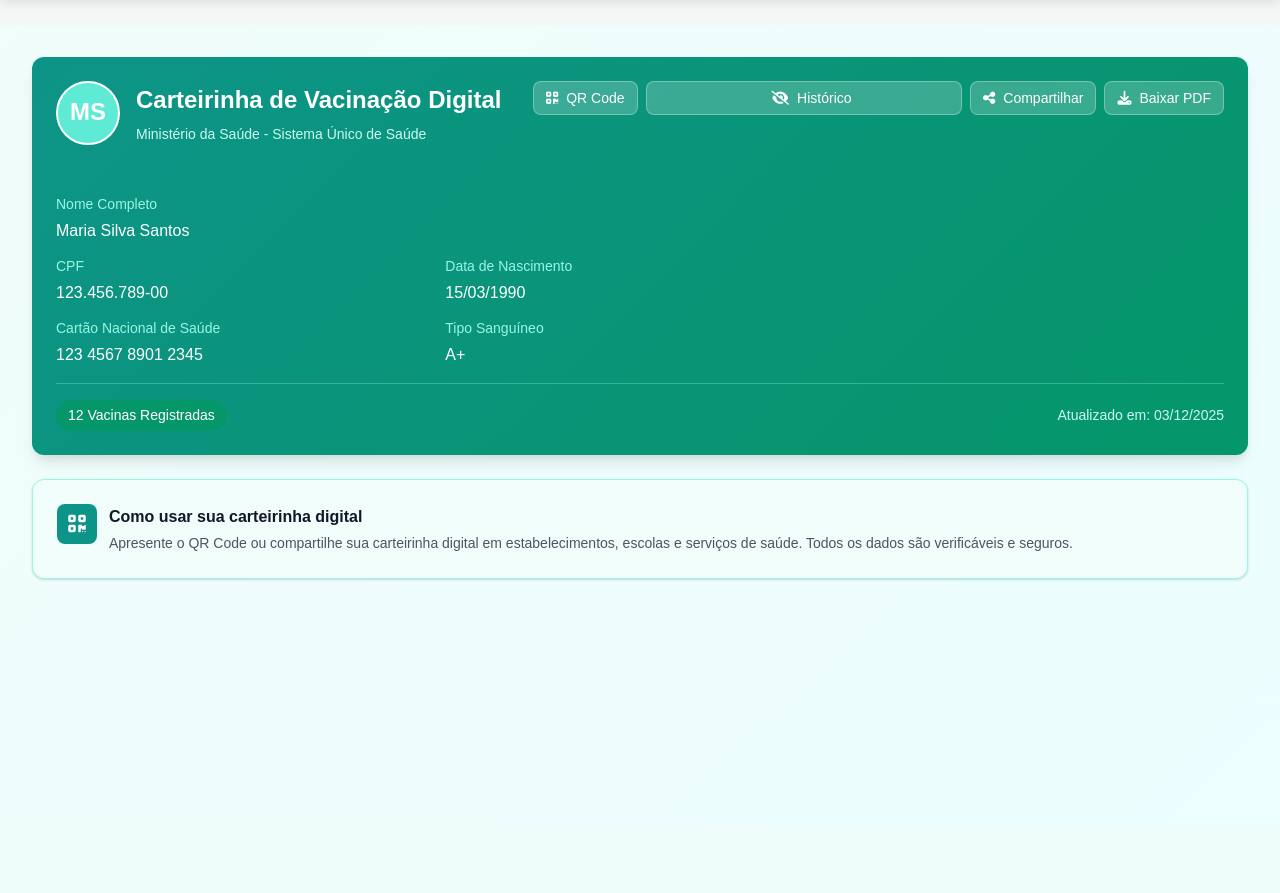
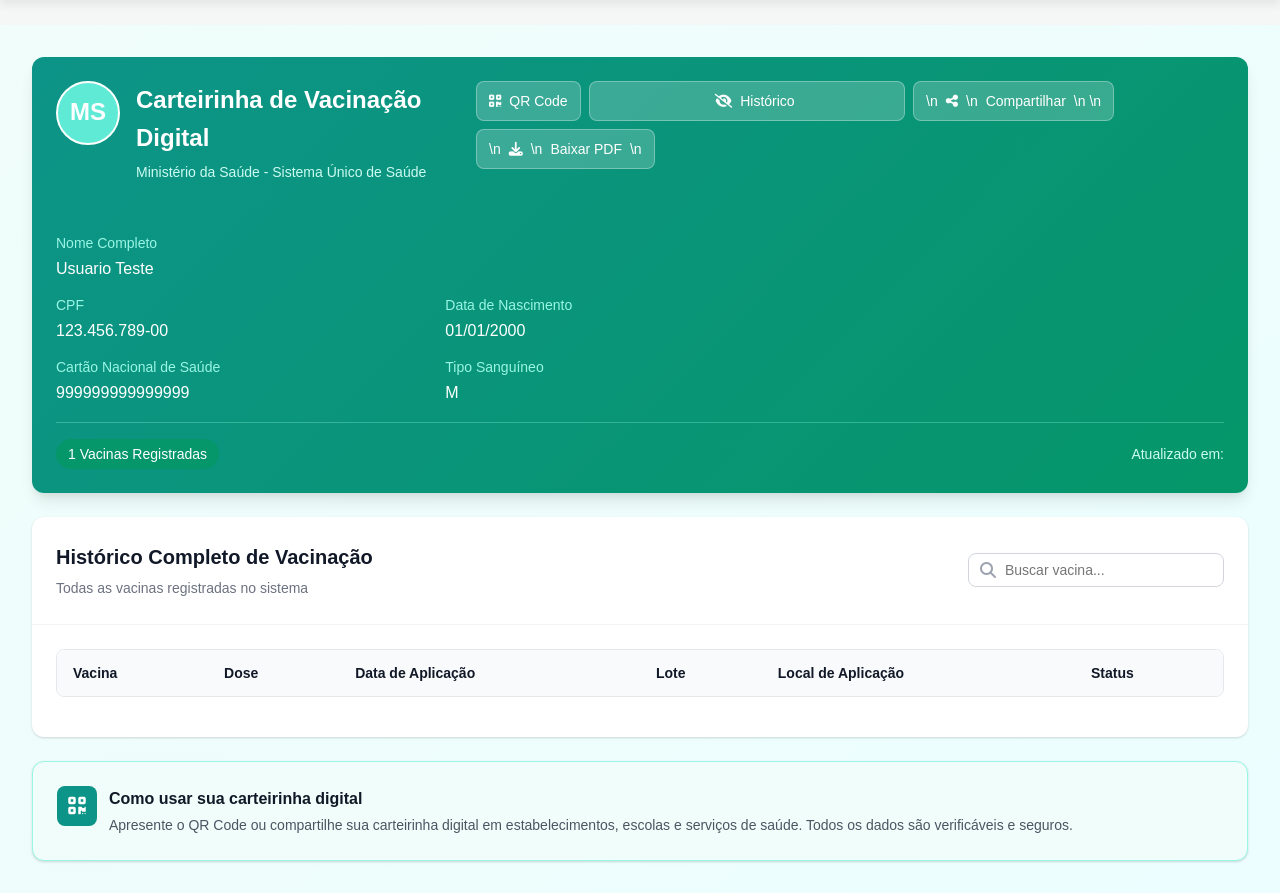
Before and after one commit to leofevife/sistema-gerenciador-de-carteira-de-vacinacao-digital, a Flask app: page /vaccine_card in a window 1280 px wide. Shown: the part 62-955 px from the top of the page. Before the commit the page ends 643 px from the top, so only its background shows below. Run offline with Flask 3, Linux system fonts and the light colour scheme; a user stored in the database is signed in; data comes from the database, SQL or seed files in the repository; both versions use the stored data as it was before the commit; tables that the repository leaves empty hold one stand-in row (values such as "Sample post"); lists and menus that the app fills with data are empty.

Commit message:
segunda versão, com funcionalidades ativas

```diff
--- a/backend/app.py
+++ b/backend/app.py
@@ -1,7 +1,11 @@
 import os
 from flask import Flask, render_template, request, redirect, url_for, session, flash
 from werkzeug.security import check_password_hash
-from database import init_db, find_user_by_cpf, add_user
+from database import init_db, find_user_by_cpf, add_user, find_user_by_id, get_user_vaccines
+import qrcode
+from io import BytesIO
+from weasyprint import HTML, CSS
+from flask import send_file
 
 # Configuração do Flask
 app = Flask(__name__,
@@ -114,15 +118,114 @@
 @app.route('/profile')
 @login_required
 def profile():
-    # Rota para a página de perfil
-    # Aqui você buscará os dados do usuário logado no banco de dados
-    return render_template('profile.html', user_name=session.get('user_name'))
+    user_id = session.get('user_id')
+    user = find_user_by_id(user_id)
+
+    if user:
+        user_data = dict(user)
+        # Formatar CPF para exibição (ex: 123.456.789-00)
+        user_data['cpf_formatted'] = f"{user_data['cpf'][:3]}.{user_data['cpf'][3:6]}.{user_data['cpf'][6:9]}-{user_data['cpf'][9:]}"
+
+        # Formatar data de nascimento (dob)
+        if user_data['dob']:
+            from datetime import datetime
+            user_data['dob_formatted'] = datetime.strptime(user_data['dob'], '%Y-%m-%d').strftime('%d/%m/%Y')
+
+        return render_template('profile.html', user=user_data)
+
+    flash('Usuário não encontrado.', 'danger')
+    return redirect(url_for('login'))
 
 @app.route('/vaccine_card')
 @login_required
 def vaccine_card():
-    # Rota para a carteira de vacinação
-    return render_template('vaccine_card.html')
+    user_id = session.get('user_id')
+    user = find_user_by_id(user_id)
+
+    if user:
+        user_data = dict(user)
+        user_data['cpf_formatted'] = f"{user_data['cpf'][:3]}.{user_data['cpf'][3:6]}.{user_data['cpf'][6:9]}-{user_data['cpf'][9:]}"
+        if user_data['dob']:
+            from datetime import datetime
+            user_data['dob_formatted'] = datetime.strptime(user_data['dob'], '%Y-%m-%d').strftime('%d/%m/%Y')
+
+        vaccines = get_user_vaccines(user_id)
+
+        # Formatar datas das vacinas
+        from datetime import datetime
+        for v in vaccines:
+            v['date_formatted'] = datetime.strptime(v['date_taken'], '%Y-%m-%d').strftime('%d/%m/%Y')
+            v['status'] = 'Aplicada' # Status fixo por enquanto
+
+        return render_template('vaccine_card.html', user=user_data, vaccines=vaccines)
+
+    flash('Usuário não encontrado.', 'danger')
+    return redirect(url_for('login'))
+
+@app.route('/generate_qr_code/<cpf>')
+@login_required
+def generate_qr_code(cpf):
+    # O conteúdo do QR Code será o CPF do usuário (ou um link seguro para a carteira)
+    qr_data = f"ImmunoTrack - CPF: {cpf}"
+
+    # Cria o objeto QR Code
+    qr = qrcode.QRCode(
+        version=1,
+        error_correction=qrcode.constants.ERROR_CORRECT_L,
+        box_size=10,
+        border=4,
+    )
+    qr.add_data(qr_data)
+    qr.make(fit=True)
+
+    # Cria a imagem do QR Code
+    img = qr.make_image(fill_color="black", back_color="white")
+
+    # Salva a imagem em um buffer de bytes
+    buffer = BytesIO()
+    img.save(buffer, format="PNG")
+    buffer.seek(0)
+
+    return send_file(buffer, mimetype='image/png', as_attachment=False)
+
+@app.route('/download_vaccine_card')
+@login_required
+def download_vaccine_card():
+    user_id = session.get('user_id')
+    user = find_user_by_id(user_id)
+
+    if not user:
+        flash('Usuário não encontrado.', 'danger')
+        return redirect(url_for('login'))
+
+    # Renderiza a página da carteira de vacinação para o PDF
+    # Reutiliza a lógica de busca de dados do usuário e vacinas
+    user_data = dict(user)
+    user_data['cpf_formatted'] = f"{user_data['cpf'][:3]}.{user_data['cpf'][3:6]}.{user_data['cpf'][6:9]}-{user_data['cpf'][9:]}"
+    if user_data['dob']:
+        from datetime import datetime
+        user_data['dob_formatted'] = datetime.strptime(user_data['dob'], '%Y-%m-%d').strftime('%d/%m/%Y')
+
+        vaccines = get_user_vaccines(user_id)
+
+        # Formatar datas das vacinas
+        from datetime import datetime
+        for v in vaccines:
+            v['date_formatted'] = datetime.strptime(v['date_taken'], '%Y-%m-%d').strftime('%d/%m/%Y')
+            v['status'] = 'Aplicada' # Status fixo por enquanto
+
+    # Renderiza o HTML da carteira de vacinação
+    html_content = render_template('vaccine_card.html', user=user_data, vaccines=vaccines, is_pdf=True)
+
+    # Converte o HTML para PDF usando WeasyPrint
+    pdf_buffer = BytesIO()
+    HTML(string=html_content).write_pdf(pdf_buffer)
+    pdf_buffer.seek(0)
+
+    return send_file(pdf_buffer,
+                     mimetype='application/pdf',
+                     as_attachment=True,
+                     download_name=f"carteira_vacinacao_{user['cpf']}.pdf")
 
 @app.route('/family')
 @login_required
--- a/frontend/static/js/history.js
+++ b/frontend/static/js/history.js
@@ -1,28 +1,190 @@
 // history_script.js
 
-// Dados das vacinas (mantidos conforme o seu input)
-const vaccineHistory = [
-    { id: 1, name: "COVID-19 (Pfizer)", dose: "1ª dose", date: "2021-05-15", batch: "FH7894", location: "UBS Centro - São Paulo/SP" },
-    { id: 2, name: "COVID-19 (Pfizer)", dose: "2ª dose", date: "2021-07-10", batch: "FH8123", location: "UBS Centro - São Paulo/SP" },
-    { id: 3, name: "COVID-19 (Pfizer)", dose: "3ª dose", date: "2022-01-20", batch: "FK2456", location: "UBS Vila Mariana - São Paulo/SP" },
-    { id: 4, name: "COVID-19 (Pfizer)", dose: "Reforço", date: "2025-05-20", batch: "FM9876", location: "Clínica Saúde Total - São Paulo/SP" },
-    { id: 5, name: "Gripe (Influenza)", dose: "Dose anual", date: "2025-09-15", batch: "GR2024", location: "UBS Jardim Paulista - São Paulo/SP" },
-    { id: 6, name: "Hepatite B", dose: "1ª dose", date: "2020-03-10", batch: "HB1234", location: "Hospital Municipal - São Paulo/SP" },
-    { id: 7, name: "Hepatite B", dose: "2ª dose", date: "2020-04-10", batch: "HB1235", location: "Hospital Municipal - São Paulo/SP" },
-    { id: 8, name: "Hepatite B", dose: "3ª dose", date: "2025-01-10", batch: "HB3456", location: "UBS Centro - São Paulo/SP" },
-    { id: 9, name: "Febre Amarela", dose: "Dose única", date: "2018-06-20", batch: "FA7890", location: "Centro de Vacinação - São Paulo/SP" },
-    { id: 10, name: "Tétano/Difteria (dT)", dose: "Reforço", date: "2019-08-15", batch: "TD4567", location: "UBS Vila Mariana - São Paulo/SP" },
-    { id: 11, name: "Tríplice Viral (Sarampo, Caxumba, Rubéola)", dose: "1ª dose", date: "1991-04-10", batch: "TV1990", location: "Hospital Infantil - São Paulo/SP" },
-    { id: 12, name: "Tríplice Viral (Sarampo, Caxumba, Rubéola)", dose: "2ª dose", date: "1996-03-15", batch: "TV1995", location: "UBS Centro - São Paulo/SP" }
-];
+// history.js
 
-let filteredData = [...vaccineHistory];
+// A lista de vacinas será carregada via Jinja no HTML
+let vaccineHistory = [];
+let filteredData = [];
 
-// Formatar data
-function formatDate(dateStr) {
-    const [year, month, day] = dateStr.split('-');
-    return `${day}/${month}/${year}`;
+// Função para carregar os dados das vacinas do HTML
+function loadVaccineData() {
+    const dataElement = document.getElementById('vaccine-data');
+    if (dataElement) {
+        try {
+            // O JSON é injetado no HTML pelo Flask
+            vaccineHistory = JSON.parse(dataElement.textContent);
+            filteredData = [...vaccineHistory];
+        } catch (e) {
+            console.error("Erro ao carregar dados das vacinas:", e);
+        }
+    }
 }
+
+// Renderizar tabela
+function renderTable(data) {
+    const tbody = document.getElementById('vaccineTableBody');
+    const footer = document.getElementById('tableFooter');
+
+    if (data.length === 0) {
+        tbody.innerHTML = `
+            <tr>
+                <td colspan="6" class="text-center empty-state">Nenhuma vacina encontrada</td>
+            </tr>
+        `;
+        footer.innerHTML = '';
+    } else {
+        tbody.innerHTML = data.map(vaccine => `
+            <tr onclick="showVaccineDetails(${vaccine.id})" style="cursor: pointer;">
+                <td class="vaccine-name">${vaccine.vaccine_name}</td>
+                <td>${vaccine.dose_number}ª Dose</td>
+                <td>${vaccine.date_formatted}</td>
+                <td><code class="batch-code">${vaccine.lote || 'N/A'}</code></td>
+                <td>${vaccine.local || 'N/A'}</td>
+                <td class="text-center">
+                    <span class="badge badge-applied">${vaccine.status}</span>
+                </td>
+            </tr>
+        `).join('');
+
+        footer.innerHTML = `Mostrando ${data.length} de ${vaccineHistory.length} vacina(s)`;
+    }
+}
+
+// Filtrar vacinas
+function filterVaccines() {
+    const searchTerm = document.getElementById('searchInput').value.toLowerCase();
+    filteredData = vaccineHistory.filter(vaccine =>
+        vaccine.vaccine_name.toLowerCase().includes(searchTerm)
+    );
+    renderTable(filteredData);
+}
+
+// Exibir detalhes da vacina (simulação de modal)
+function showVaccineDetails(id) {
+    const vaccine = vaccineHistory.find(v => v.id === id);
+    if (vaccine) {
+        alert(\`Detalhes da Vacina:
+Vacina: \${vaccine.vaccine_name}
+Dose: \${vaccine.dose_number}ª Dose
+Data: \${vaccine.date_formatted}
+Lote: \${vaccine.lote || 'N/A'}
+Local: \${vaccine.local || 'N/A'}
+Status: \${vaccine.status}\`);
+    }
+}
+
+// Toggle QR Code
+function toggleQR() {
+    const qrContainer = document.getElementById('qrContainer');
+    const qrImage = document.getElementById('qrImage');
+    const userCpf = document.querySelector('[data-user-cpf]').dataset.userCpf;
+
+    if (qrContainer.style.display === 'none' || qrContainer.style.display === '') {
+        // Se estiver oculto, mostra e carrega a imagem do QR Code
+        qrContainer.style.display = 'flex';
+        // A URL para o QR Code é gerada pelo Flask
+        qrImage.src = \`/generate_qr_code/\${userCpf}\`;
+    } else {
+        // Se estiver visível, oculta
+        qrContainer.style.display = 'none';
+    }
+}
+
+// FUNÇÃO ALTERADA: Inclui atualização de ícone/texto e rolagem
+function toggleHistory() {
+    const historyCard = document.getElementById('historyCard');
+    const historyIcon = document.getElementById('historyIcon');
+    const historyButtonText = document.getElementById('historyButtonText');
+
+    // 1. Alterna a visibilidade do cartão
+    const isHidden = historyCard.style.display === 'none';
+    historyCard.style.display = isHidden ? 'block' : 'none';
+
+    // 2. Alterna o ícone e o texto
+    if (isHidden) {
+        // Se estava OCULTO e agora está VISÍVEL
+        historyIcon.classList.remove('fa-eye-slash'); // remove olho cortado
+        historyIcon.classList.add('fa-eye'); // adiciona olho aberto
+        historyButtonText.textContent = 'Ocultar Histórico';
+
+        // Rola para a seção
+        historyCard.scrollIntoView({ behavior: 'smooth' });
+    } else {
+        // Se estava VISÍVEL e agora está OCULTO
+        historyIcon.classList.remove('fa-eye'); // remove olho aberto
+        historyIcon.classList.add('fa-eye-slash'); // adiciona olho cortado
+        historyButtonText.textContent = 'Histórico';
+    }
+}
+
+// Compartilhar (alert() substituído por console.log)
+function shareCard() {
+    if (navigator.share) {
+        navigator.share({
+            title: 'Minha Carteirinha de Vacinação',
+            text: 'Carteirinha de Vacinação - ' + vaccineHistory[0].name, // Usa o nome do primeiro registro como exemplo
+            url: window.location.href,
+        }).catch(err => console.log('Erro ao compartilhar:', err));
+    } else {
+        console.log('Função de compartilhamento disponível apenas em dispositivos móveis');
+    }
+}
+
+// Voltar (corrigido para ir para o index.html na pasta anterior)
+function goBack() {
+    window.location.href = '../index.html';
+}
+
+// FUNÇÃO ALTERADA: Lógica para ler a URL e abrir o histórico automaticamente
+document.addEventListener('DOMContentLoaded', function() {
+    loadVaccineData(); // Carrega os dados antes de renderizar
+
+    const historyCard = document.getElementById('historyCard');
+
+    // NOVO: Lê os parâmetros da URL
+    const params = new URLSearchParams(window.location.search);
+    const showHistoryFromUrl = params.get('showHistory') === 'true';
+
+    // 1. A visualização inicial depende do parâmetro da URL
+    if (historyCard) {
+        historyCard.style.display = showHistoryFromUrl ? 'block' : 'none';
+    }
+
+    // 2. Renderiza a tabela
+    renderTable(filteredData);
+
+    // 3. Atualiza a data
+    document.getElementById('currentDate').textContent = new Date().toLocaleDateString('pt-BR');
+
+    // 4. Se o histórico estiver visível por causa da URL, ajusta o botão e rola a tela
+    const historyIcon = document.getElementById('historyIcon');
+    const historyButtonText = document.getElementById('historyButtonText');
+
+    if (showHistoryFromUrl) {
+        // Ajusta o botão para o estado "Aberto"
+        if (historyIcon) {
+            historyIcon.classList.remove('fa-eye-slash');
+            historyIcon.classList.add('fa-eye');
+        }
+        if (historyButtonText) {
+            historyButtonText.textContent = 'Ocultar Histórico';
+        }
+
+        // Rola para a seção do histórico
+        if (historyCard) {
+             historyCard.scrollIntoView({ behavior: 'smooth' });
+        }
+    } else {
+        // Ajusta o botão para o estado "Fechado" (padrão)
+        if (historyIcon) {
+            historyIcon.classList.remove('fa-eye');
+            historyIcon.classList.add('fa-eye-slash');
+        }
+        if (historyButtonText) {
+            historyButtonText.textContent = 'Histórico';
+        }
+    }
+});
 
 // Renderizar tabela
 function renderTable(data) {
@@ -67,7 +229,18 @@
 // Toggle QR Code
 function toggleQR() {
     const qrContainer = document.getElementById('qrContainer');
-    qrContainer.style.display = qrContainer.style.display === 'none' ? 'flex' : 'none';
+    const qrImage = document.getElementById('qrImage');
+    const userCpf = document.querySelector('[data-user-cpf]').dataset.userCpf;
+
+    if (qrContainer.style.display === 'none' || qrContainer.style.display === '') {
+        // Se estiver oculto, mostra e carrega a imagem do QR Code
+        qrContainer.style.display = 'flex';
+        // A URL para o QR Code é gerada pelo Flask
+        qrImage.src = `/generate_qr_code/${userCpf}`;
+    } else {
+        // Se estiver visível, oculta
+        qrContainer.style.display = 'none';
+    }
 }
 
 // FUNÇÃO ALTERADA: Inclui atualização de ícone/texto e rolagem
@@ -110,10 +283,7 @@
     }
 }
 
-// Download PDF (alert() substituído por console.log)
-function downloadPDF() {
-    console.log('Função de download em desenvolvimento. Aqui você poderá baixar sua carteirinha em PDF.');
-}
+// Download PDF (removido, agora é uma rota Flask)
 
 // Voltar (corrigido para ir para o index.html na pasta anterior)
 function goBack() {
--- a/frontend/templates/vaccine_card.html
+++ b/frontend/templates/vaccine_card.html
@@ -40,7 +40,7 @@
                             </div>
                         </div>
                         <div class="vaccine-card-actions">
-                            <button class="btn btn-card" onclick="toggleQR()">
+                            <button class="btn btn-card" onclick="toggleQR()" data-user-cpf="{{ user.cpf }}">
                                 <i class="fas fa-qrcode"></i>
                                 <span class="btn-text">QR Code</span>
                             </button>
@@ -49,15 +49,7 @@
                                 <i class="fas fa-eye-slash" id="historyIcon"></i>
                                 <span class="btn-text" id="historyButtonText">Histórico</span>
                             </button>
-                            <button class="btn btn-card" onclick="shareCard()">
-                                <i class="fas fa-share-alt"></i>
-                                <span class="btn-text">Compartilhar</span>
-                            </button>
-                            <button class="btn btn-card" onclick="downloadPDF()">
-                                <i class="fas fa-download"></i>
-                                <span class="btn-text">Baixar PDF</span>
-                            </button>
-                        </div>
+                           <a h<button class="btn btn-card" onclick="shareCard()">\n                                <i class="fas fa-share-alt"></i>\n                                <span class="btn-text">Compartilhar</span>\n                            </button>\n                            <a href="{{ url_for('download_vaccine_card') }}" class="btn btn-card">\n                                <i class="fas fa-download"></i>\n                                <span class="btn-text">Baixar PDF</span>\n                            </a>               </div>
                     </div>
                 </div>
                 <div class="vaccine-card-content">
@@ -65,34 +57,34 @@
                         <div class="user-details">
                             <div class="detail-group">
                                 <span class="detail-label">Nome Completo</span>
-                                <p class="detail-value">Maria Silva Santos</p>
+                                <p class="detail-value">{{ user.name }}</p>
                             </div>
                             <div class="detail-row">
                                 <div class="detail-group">
                                     <span class="detail-label">CPF</span>
-                                    <p class="detail-value">123.456.789-00</p>
+                                    <p class="detail-value">{{ user.cpf_formatted }}</p>
                                 </div>
                                 <div class="detail-group">
                                     <span class="detail-label">Data de Nascimento</span>
-                                    <p class="detail-value">15/03/1990</p>
+                                    <p class="detail-value">{{ user.dob_formatted }}</p>
                                 </div>
                             </div>
                             <div class="detail-row">
                                 <div class="detail-group">
                                     <span class="detail-label">Cartão Nacional de Saúde</span>
-                                    <p class="detail-value">123 4567 8901 2345</p>
+                                    <p class="detail-value">{{ user.cns }}</p>
                                 </div>
                                 <div class="detail-group">
                                     <span class="detail-label">Tipo Sanguíneo</span>
-                                    <p class="detail-value">A+</p>
+                                    <p class="detail-value">{{ user.gender }}</p>
                                 </div>
                             </div>
                         </div>
 
                         <div class="qr-container" id="qrContainer" style="display: none;">
                             <div class="qr-code">
-                                <i class="fas fa-qrcode qr-icon"></i>
-                                <p class="qr-text">QR Code da Carteirinha</p>
+                                <img id="qrImage" src="" alt="QR Code da Carteirinha" style="width: 100%; height: auto; max-width: 200px;">
+                                <p class="qr-text">Escaneie para verificar</p>
                             </div>
                         </div>
                     </div>
@@ -100,7 +92,7 @@
                     <div class="separator"></div>
 
                     <div class="vaccine-card-footer">
-                        <span class="badge badge-success">12 Vacinas Registradas</span>
+                        <span class="badge badge-success">{{ vaccines | length }} Vacinas Registradas</span>
                         <p class="update-date">Atualizado em: <span id="currentDate"></span></p>
                     </div>
                 </div>
@@ -132,6 +124,9 @@
                             </thead>
                             <tbody id="vaccineTableBody">
                                 </tbody>
+                                <script id="vaccine-data" type="application/json">
+                                    {{ vaccines | tojson }}
+                                </script>
                         </table>
                     </div>
                     <div class="table-footer" id="tableFooter">
```
Also changed, not shown: backend/database.py (+19 -1 lines), frontend/templates/profile.html (+6 -6 lines), README.md, backend/database.db, database.db (deleted), 1 other file.
